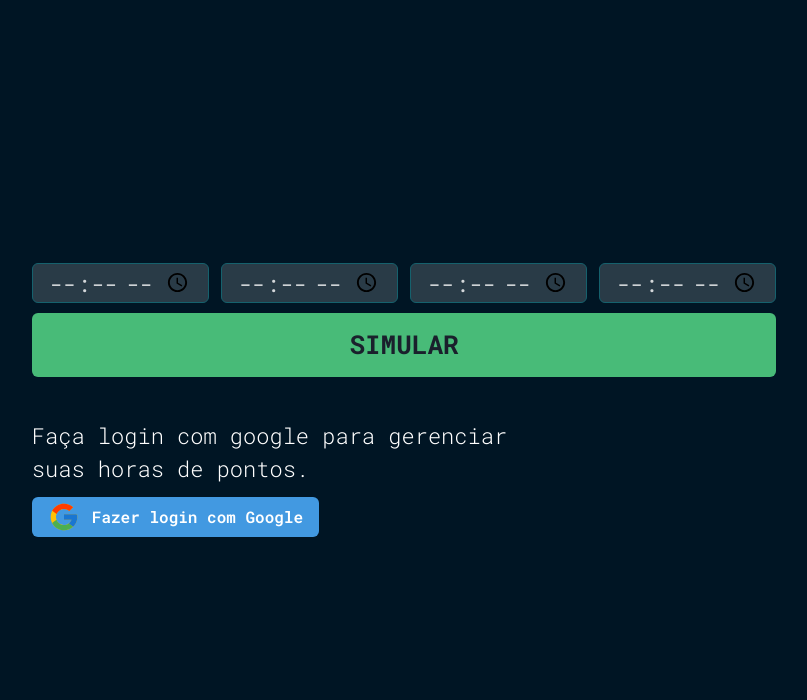
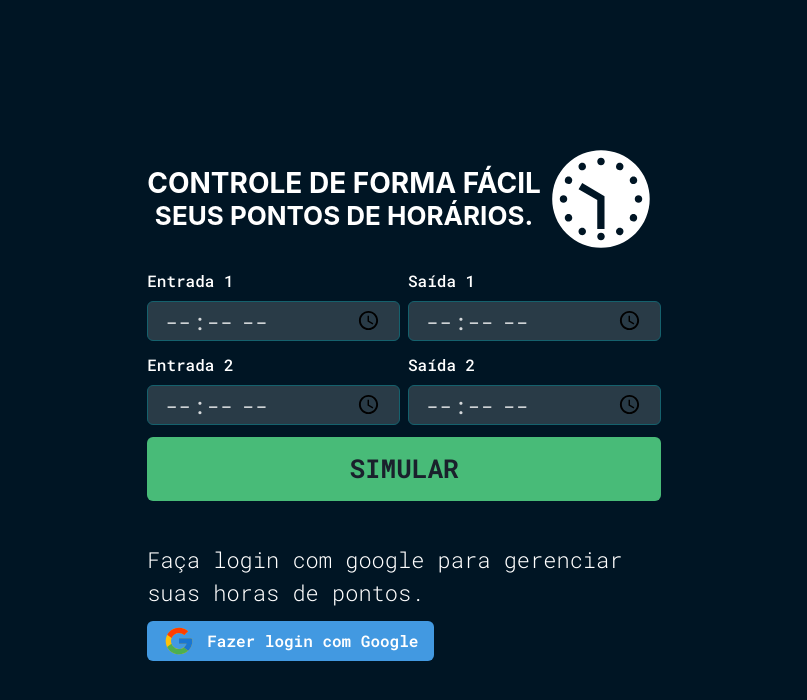
Before and after one commit to zagob/control_points, a Next.js app: page / in a window 1280 px wide. Shown: the top 700 px of the page, without its empty margins (236-1043 px from the left). Built offline with nearby package versions, Linux system fonts and the light colour scheme; no server answers.

Commit message:
ajust layout login

```diff
--- a/src/components/Login.tsx
+++ b/src/components/Login.tsx
@@ -1,4 +1,14 @@
-import { Box, Button, Flex, Heading, Text, VStack } from "@chakra-ui/react";
+import {
+  Box,
+  Button,
+  Flex,
+  FormControl,
+  FormLabel,
+  Heading,
+  HStack,
+  Text,
+  VStack,
+} from "@chakra-ui/react";
 import { IoMdClock } from "react-icons/io";
 import { InputTime } from "../components/InputTime";
 import { FcGoogle } from "react-icons/fc";
@@ -14,30 +24,65 @@ export function Login() {
   return (
     <Flex w="100%" alignItems="center" justify="center" height="100vh">
       <Flex gap="10px" flexDirection="column" alignItems="center">
+        <Flex width="100%">
           <Flex
-          w={{ base: '', lg: '100%' }}
+            flexDirection={{ base: "column", lg: "column" }}
+            alignItems="center"
+            justifyContent="center"
+          >
+            <Heading color="#fff" fontSize={{ base: "18px", lg: "28px" }}>
+              CONTROLE DE FORMA FÁCIL
+            </Heading>
+            <Heading color="#fff" fontSize={{ base: "18px", lg: "26px" }}>
+              SEUS PONTOS DE HORÁRIOS.
+            </Heading>
+          </Flex>
+          <IoMdClock fontSize="120px" color="#fff" />
+        </Flex>
+        <Flex
+          w={{ base: "", lg: "100%" }}
           gap="12px"
           justifyContent="space-around"
-          flexDirection={{ base: "column", lg: "row" }}
+          flexDirection="column"
         >
+          <HStack>
+            <FormControl>
+              <FormLabel color="#fff">Entrada 1</FormLabel>
               <InputTime />
+            </FormControl>
+            <FormControl>
+              <FormLabel color="#fff">Saída 1</FormLabel>
               <InputTime />
+            </FormControl>
+          </HStack>
+          <HStack>
+            <FormControl>
+              <FormLabel color="#fff">Entrada 2</FormLabel>
               <InputTime />
+            </FormControl>
+            <FormControl>
+              <FormLabel color="#fff">Saída 2</FormLabel>
               <InputTime />
-        </Flex>
+            </FormControl>
+          </HStack>
           <Button
             textTransform="uppercase"
             padding={{ base: "10px 0", lg: "32px 0" }}
             fontSize={{ base: "18", lg: "26px" }}
             fontWeight="700"
             background="green.400"
-          w={{ base: "200px", lg: "100%" }}
+            w="100%"
             _hover={{ opacity: "0.8" }}
           >
             Simular
           </Button>
+        </Flex>
         <Box w="full" mt="32px">
-          <Text fontSize={{ base: '18px', lg: '22px' }} color="#fff" fontWeight="300">
+          <Text
+            fontSize={{ base: "18px", lg: "22px" }}
+            color="#fff"
+            fontWeight="300"
+          >
             Faça login com google para gerenciar <br /> suas horas de pontos.
           </Text>
 
```
Lines whose indentation alone changed are shown as unchanged.
